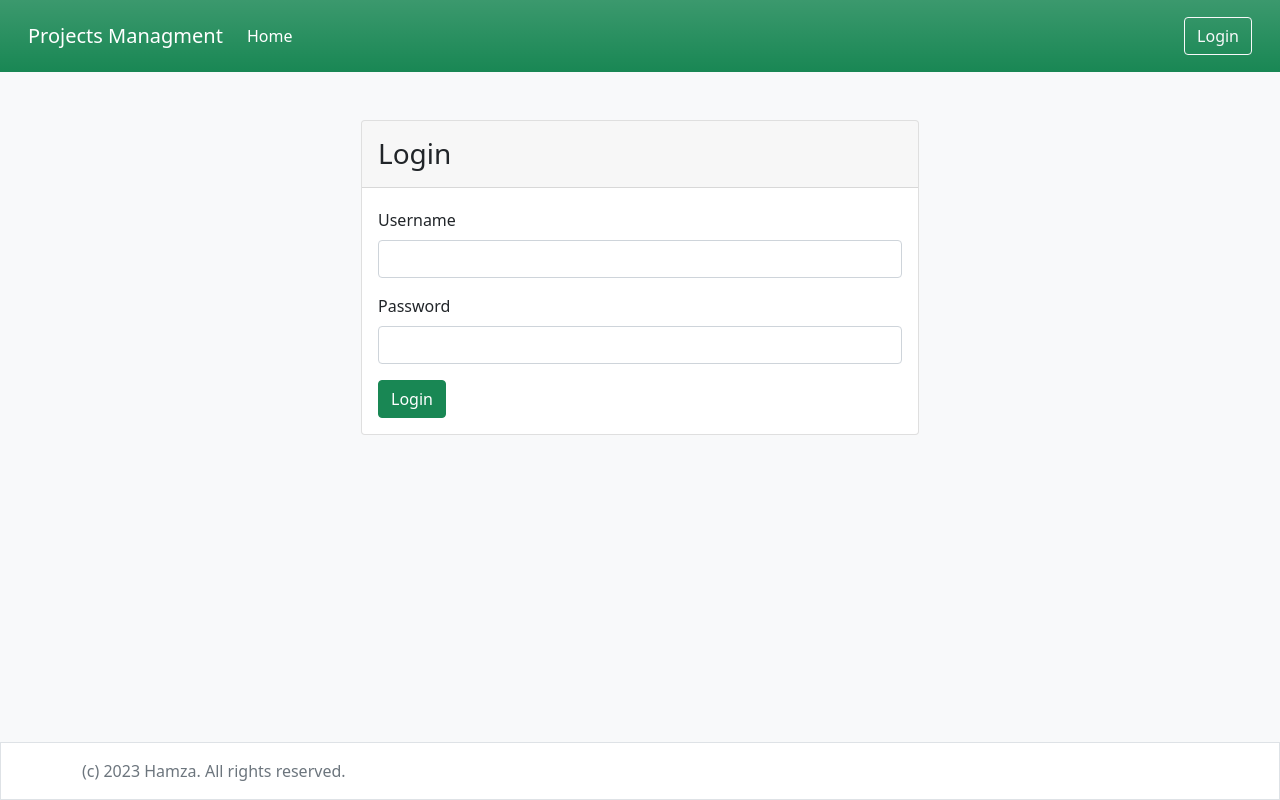
After one commit to HamzaWaleedDV/django_pm, a Django app: page /accounts/login/ in a window 1280 px wide. The commit adds this page. Run offline with Django 4.2, Linux system fonts and the light colour scheme; some libraries are stand-ins or nearby versions.

Commit message:
Login & Logout

```diff
--- /dev/null
+++ b/accounts/forms.py
@@ -0,0 +1,22 @@
+from typing import Any
+from django.contrib.auth.forms import AuthenticationForm
+from django import forms
+
+attrs = {'class': 'form-control'}
+
+
+
+class UserLoginForm(AuthenticationForm):
+
+    def __init__(self, *args, **kwargs):
+        super(UserLoginForm, self).__init__(*args, **kwargs)
+
+
+    username = forms.CharField(
+        label='Username',
+        widget=forms.TextInput(attrs=attrs)
+    )
+    password = forms.CharField(
+        label='Password',
+        widget=forms.PasswordInput(attrs=attrs)
+    )
--- /dev/null
+++ b/accounts/templates/registration/login.html
@@ -0,0 +1,22 @@
+{% extends 'base.html' %}
+{% load i18n %}
+{% block content %}
+    <div class="container">
+        <div class="row justify-content-md-center">
+            <div class="card col-md-6 px-0">
+                <div class="card-header">
+                    <h3 class="mb-0 py-2">{% trans 'Login' %}</h3>
+                </div>
+                <div class="card-body">
+                    <form method="post">
+                        {% csrf_token %}
+                        {% include 'common/form.html' with form=form %}
+                        <button class="btn btn-success btn-block">
+                            {% translate 'Login' %}
+                        </button>
+                    </form>
+                </div>
+            </div>
+        </div>
+    </div>
+{% endblock %}
--- /dev/null
+++ b/accounts/urls.py
@@ -0,0 +1,9 @@
+from django.urls import path, include
+from django.contrib.auth.views import LoginView
+from accounts.forms import UserLoginForm
+
+
+urlpatterns = [
+    path('login/', LoginView.as_view(authentication_form=UserLoginForm), name='login'),
+    path('', include('django.contrib.auth.urls')),
+]
--- a/projects/templates/common/form.html
+++ b/projects/templates/common/form.html
@@ -1,9 +1,9 @@
-<ul>
+<ul class="list-group mb-1">
     {% for error in form.non_field_errors %}
         <li class="list-group-item list-group-item-danger">{{ error|escape }}</li>
     {% endfor %}
     {% for field in form %}
-        {% for error in form.errors %}
+        {% for error in field.errors %}
             <li class="list-group-item list-group-item-danger">{{ error|escape }}</li>
         {% endfor %}
     {% endfor %}
--- a/projects/templates/partials/header.html
+++ b/projects/templates/partials/header.html
@@ -9,6 +9,19 @@
       <ul class="navbar-nav  me-auto mb-2 mb-md-0">
         <li class="nav-item">
           <a class="nav-link active" aria-current="page" href="{% url 'project_list' %}">{% trans 'Home' %}</a>
+        </li>
+      </ul>
+      {% if user.is_authenticated %}
+        <ul class="navbar-nav mb-2 mb-lg-0 me-3">
+          <li class="nav-item dropdown">
+            <a class="nav-link dropdown-toggle" href="#" id="navbarDropdown" role="button" data-bs-toggle="dropdown" aria-haspopup="true" aria-expanded="false">
+                {{ user.username }}
+            </a>
+            <ul class="dropdown-menu" aria-labelledby="navbarDropdown">
+              <li><a class="dropdown-item" href="#">{% trans 'Profile' %}</a></li>
+              <li><hr class="dropdown-divider"></li>
+              <li><a class="dropdown-item" href="{% url 'logout' %}">{% trans 'Logout' %}</a></li>
+            </ul>
           </li>
         </ul>
         <form method="get" action="{% url 'project_list' %}" class="d-flex">
@@ -25,6 +38,11 @@
             </button>
           </div>
         </form>
+      {% else %}
+        <a href="{% url 'login' %}" class="btn btn-outline-light">
+          {% trans 'Login' %}
+        </a>
+      {% endif %}
     </div>
   </div>
 </nav>
--- a/projects_managment/settings.py
+++ b/projects_managment/settings.py
@@ -131,6 +131,12 @@ STATIC_URL = 'static/'
 
 DEFAULT_AUTO_FIELD = 'django.db.models.BigAutoField'
 
+
+
+
+LOGIN_REDIRECT_URL = '/'
+LOGOUT_REDIRECT_URL = '/accounts/login'
+
 INTERNAL_IPS = [
     # ...
     "127.0.0.1",
--- a/projects_managment/urls.py
+++ b/projects_managment/urls.py
@@ -21,5 +21,6 @@ import debug_toolbar
 urlpatterns = [
     path('admin/', admin.site.urls),
     path('', include('projects.urls')),
+    path('accounts/', include('accounts.urls')),
     path("__debug__/", include(debug_toolbar.urls)),
 ]
```
Also changed, not shown: projects/views.py (+8 -7 lines). Lines whose indentation alone changed are shown as unchanged.
